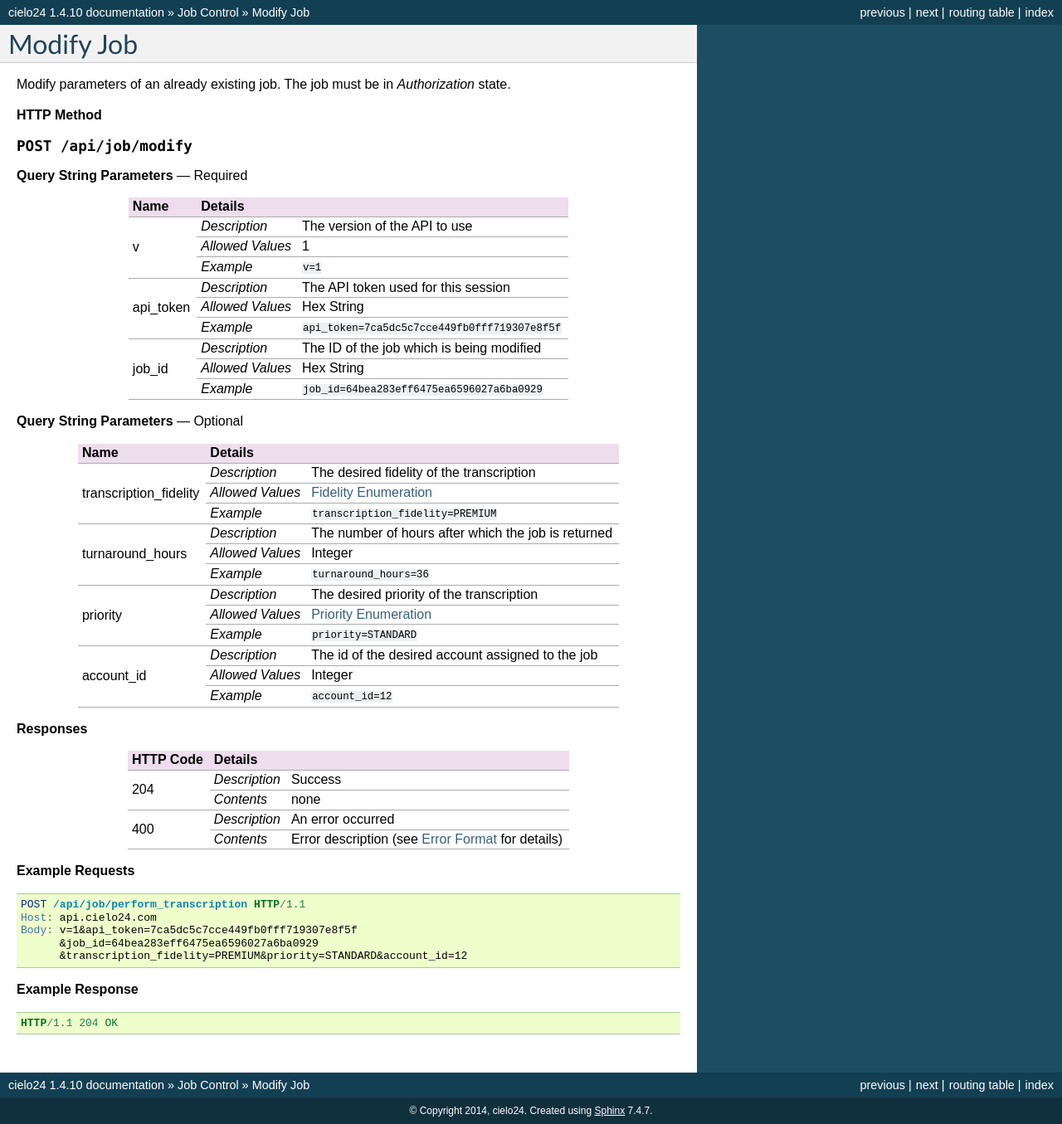
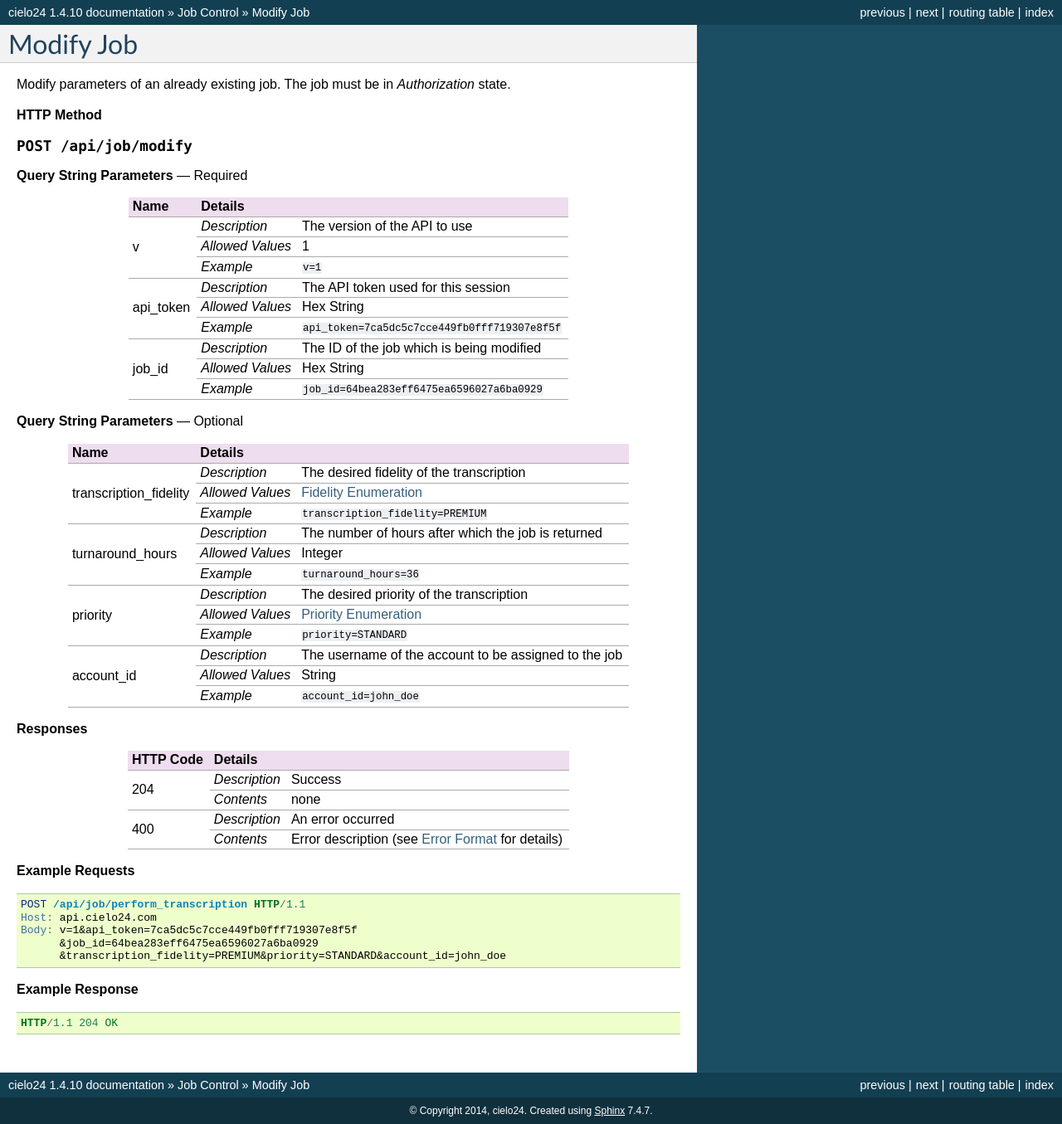
Before and after one commit to cielo24/Docs, a Sphinx documentation site: the page built from api/source/job_control/modify_job.rst, in a window 1280 px wide. Shown: the whole page at 83% size. Built offline with Sphinx 7.4.7, drawn with Linux system fonts in a browser that asks for light colours.

Commit message:
Change the concept for account_id

```diff
--- a/api/source/job_control/modify_job.rst
+++ b/api/source/job_control/modify_job.rst
@@ -33,33 +33,33 @@ Modify parameters of an already existing job. The job must be in *Authorization*
 
 **Query String Parameters** — Optional
 
-+------------------------+-------------------------------------------------------------------------+
-| Name                   | Details                                                                 |
-+========================+==================+======================================================+
-| transcription_fidelity | `Description`    | The desired fidelity of the transcription            |
-|                        +------------------+------------------------------------------------------+
-|                        | `Allowed Values` | :ref:`fidelity-label`                                |
-|                        +------------------+------------------------------------------------------+
-|                        | `Example`        | ``transcription_fidelity=PREMIUM``                   |
-+------------------------+------------------+------------------------------------------------------+
-| turnaround_hours       | `Description`    | The number of hours after which the job is returned  |
-|                        +------------------+------------------------------------------------------+
-|                        | `Allowed Values` | Integer                                              |
-|                        +------------------+------------------------------------------------------+
-|                        | `Example`        | ``turnaround_hours=36``                              |
-+------------------------+------------------+------------------------------------------------------+
-| priority               | `Description`    | The desired priority of the transcription            |
-|                        +------------------+------------------------------------------------------+
-|                        | `Allowed Values` | :ref:`priority-label`                                |
-|                        +------------------+------------------------------------------------------+
-|                        | `Example`        | ``priority=STANDARD``                                |
-+------------------------+------------------+------------------------------------------------------+
-| account_id             | `Description`    | The id of the desired account assigned to the job    |
-|                        +------------------+------------------------------------------------------+
-|                        | `Allowed Values` | Integer                                              |
-|                        +------------------+------------------------------------------------------+
-|                        | `Example`        | ``account_id=12``                                    |
-+------------------------+------------------+------------------------------------------------------+
++------------------------+--------------------------------------------------------------------------+
+| Name                   | Details                                                                  |
++========================+==================+=======================================================+
+| transcription_fidelity | `Description`    | The desired fidelity of the transcription             |
+|                        +------------------+-------------------------------------------------------+
+|                        | `Allowed Values` | :ref:`fidelity-label`                                 |
+|                        +------------------+-------------------------------------------------------+
+|                        | `Example`        | ``transcription_fidelity=PREMIUM``                    |
++------------------------+------------------+-------------------------------------------------------+
+| turnaround_hours       | `Description`    | The number of hours after which the job is returned   |
+|                        +------------------+-------------------------------------------------------+
+|                        | `Allowed Values` | Integer                                               |
+|                        +------------------+-------------------------------------------------------+
+|                        | `Example`        | ``turnaround_hours=36``                               |
++------------------------+------------------+-------------------------------------------------------+
+| priority               | `Description`    | The desired priority of the transcription             |
+|                        +------------------+-------------------------------------------------------+
+|                        | `Allowed Values` | :ref:`priority-label`                                 |
+|                        +------------------+-------------------------------------------------------+
+|                        | `Example`        | ``priority=STANDARD``                                 |
++------------------------+------------------+-------------------------------------------------------+
+| account_id             | `Description`    | The username of the account to be assigned to the job |
+|                        +------------------+-------------------------------------------------------+
+|                        | `Allowed Values` | String                                                |
+|                        +------------------+-------------------------------------------------------+
+|                        | `Example`        | ``account_id=john_doe``                               |
++------------------------+------------------+-------------------------------------------------------+
 
 **Responses**
 
@@ -83,7 +83,7 @@ Modify parameters of an already existing job. The job must be in *Authorization*
     Host: api.cielo24.com
     Body: v=1&api_token=7ca5dc5c7cce449fb0fff719307e8f5f
           &job_id=64bea283eff6475ea6596027a6ba0929
-          &transcription_fidelity=PREMIUM&priority=STANDARD&account_id=12
+          &transcription_fidelity=PREMIUM&priority=STANDARD&account_id=john_doe
 
 **Example Response**
 
```
